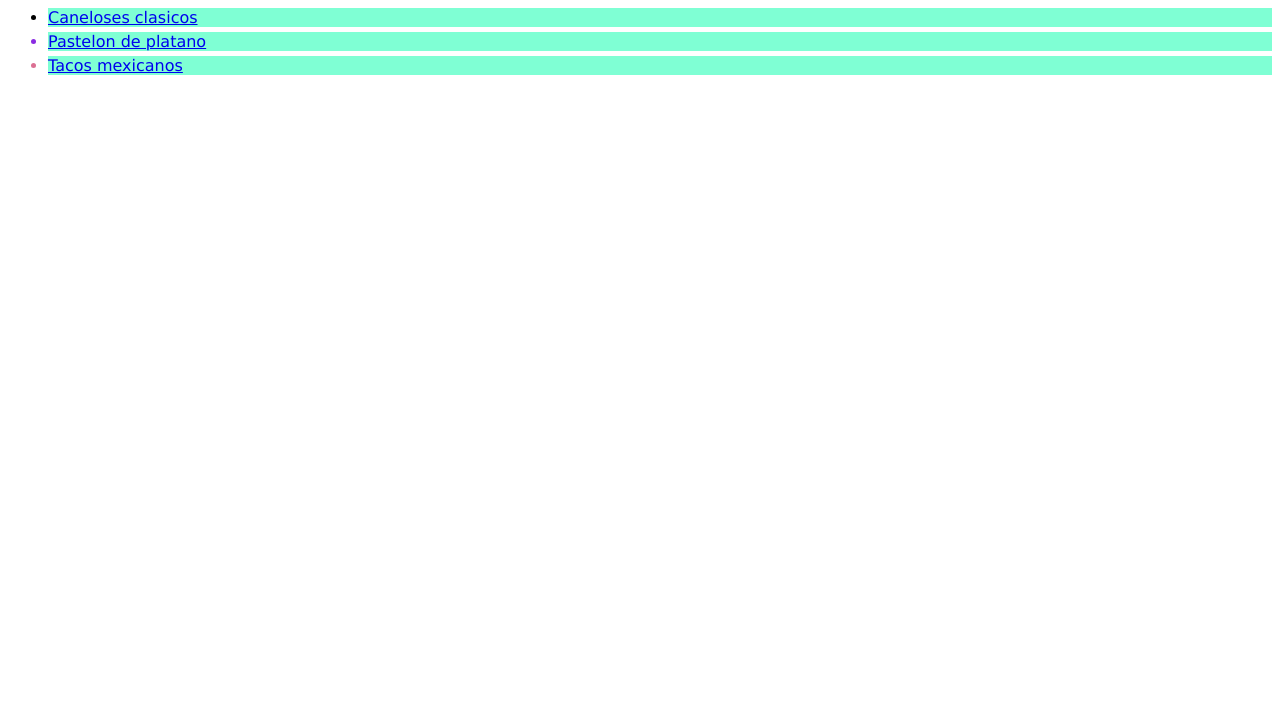
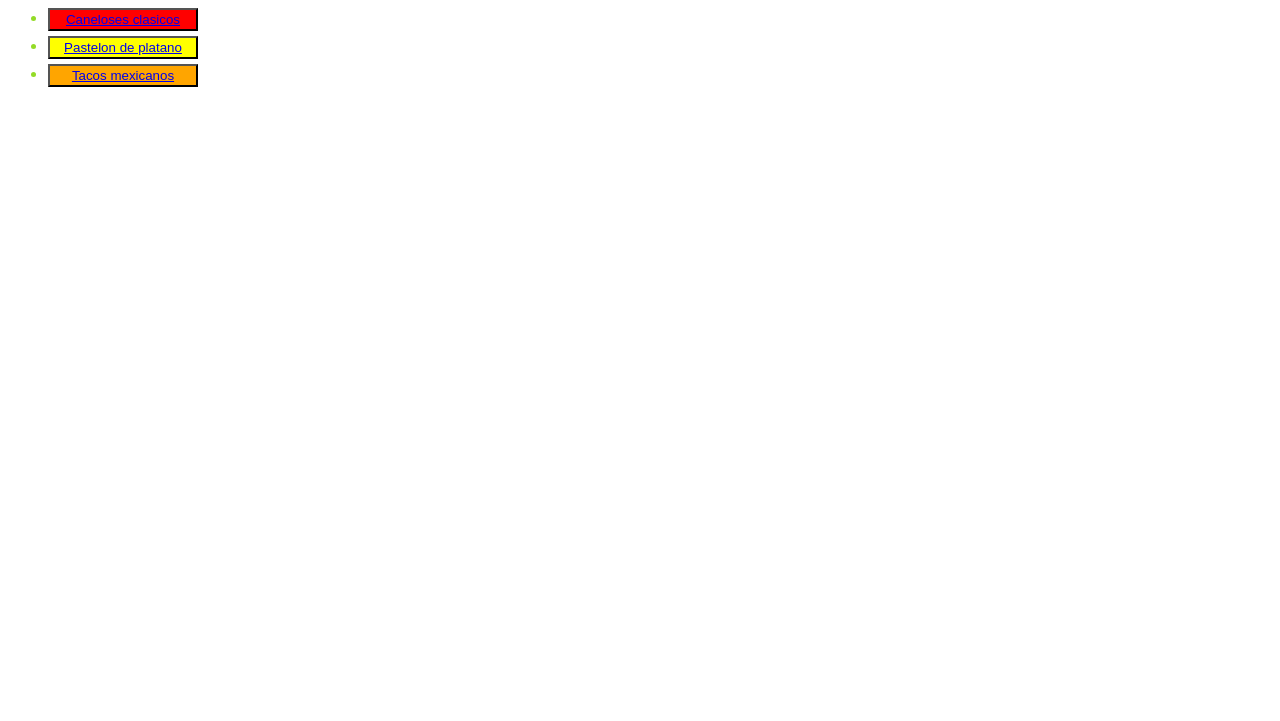
Before and after one commit to jcarlosjavier/odin-recipes, a plain HTML site: page index.html in a window 1280 px wide. Shown: the part 79-800 px from the top of the page. Drawn offline with Linux system fonts and the light colour scheme.

Commit message:
Add index.html style.css

```diff
--- a/index.html
+++ b/index.html
@@ -12,9 +12,9 @@
         <h1 class="title">ODIN RECIPES</h1>
 
         <ul>
-            <li id="first" class="all"><a href="recipes/canelones.html" target="_blank">Caneloses clasicos</a></li>
-            <li id="two" class="all"><a href="recipes/PastelonPlatano.html" target="_blank">Pastelon de platano</a></li>
-            <li id="thirt" class="all"><a href="recipes/tacos.html" target="_blank">Tacos mexicanos</a></li>
+            <li id="first" class="all"><button><a href="recipes/canelones.html" target="_blank">Caneloses clasicos</a></button></li>
+            <li id="two" class="all"><button><a href="recipes/PastelonPlatano.html" target="_blank">Pastelon de platano</a></button></li>
+            <li id="thirt" class="all"><button><a href="recipes/tacos.html" target="_blank">Tacos mexicanos</a></button></li>
         </ul>
     </body>
 </html>
--- a/styles.css
+++ b/styles.css
@@ -1,6 +1,18 @@
 body {
     font-family: Verdana, "Times New Romans", Tahoma, sans-serif;
     color: rebeccapurple;
+
+}
+
+.all button {
+    padding: 2px 8px;
+    margin: 0px auto 5px 0px;
+    width: 150px;
+
+}
+
+.all {
+    color: rgb(147, 219, 39);
 }
 
 .title {
@@ -8,24 +20,21 @@ body {
     text-align: center;
     font-size: 35px;
     color: white;
+
 }
 
-.all {
-    color: red;
-    background-color: aquamarine;
-    margin: 5px 0;
+
+#first button {
+    background-color: red;
 }
 
-#first {
-    color: black;
+#two button{
+    background-color: yellow;
 }
 
-#two {
-    color: blueviolet;
-}
+#thirt button{
+    background-color: orange;
 
-#thirt {
-    color: palevioletred;
 }
 
 /* recipes Canelones */
```
